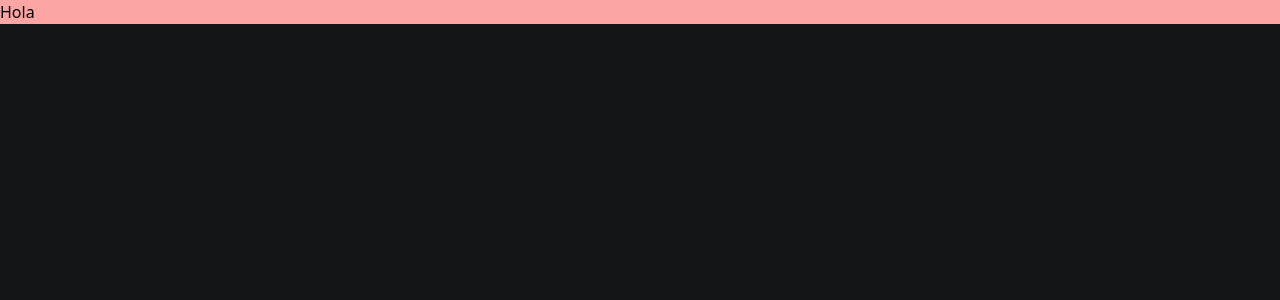
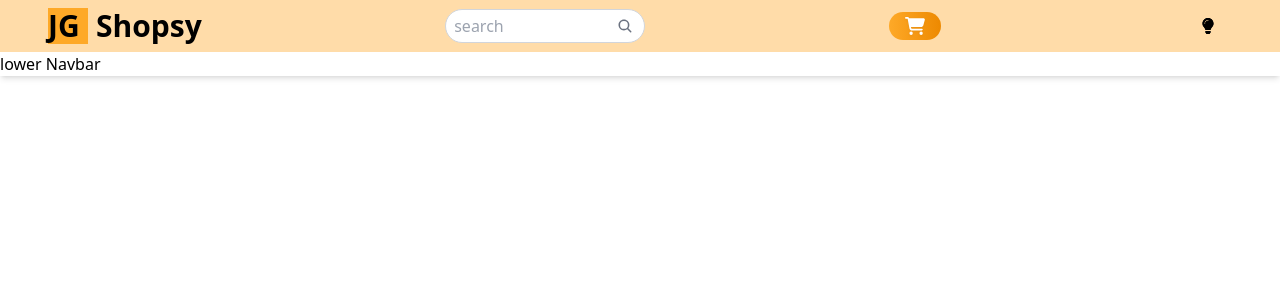
Before and after one commit to Juany313/Ecommerce, a React (Vite) app: page / in a window 1280 px wide. Shown: the top 300 px of the page. Built offline with nearby package versions, Linux system fonts and the light colour scheme.

Commit message:
NavBar en proceso

```diff
--- a/index.html
+++ b/index.html
@@ -1,12 +1,12 @@
 <!doctype html>
-<html lang="en">
+<html lang="es" class="">
   <head>
     <meta charset="UTF-8" />
     <link rel="icon" type="image/svg+xml" href="/vite.svg" />
     <meta name="viewport" content="width=device-width, initial-scale=1.0" />
     <title>Vite + React</title>
   </head>
-  <body class="bg-secondary-900">
+  <body class="">
     <div id="root"></div>
     <script type="module" src="/src/main.jsx"></script>
   </body>
--- a/src/App.jsx
+++ b/src/App.jsx
@@ -1,11 +1,11 @@
-
+import Navbar from "./components/Navbar"
 
 function App() {
 
   return (
 
-      <div className="bg-red-300">
-        Hola
+      <div className="">
+        <Navbar/>
       </div>
 
 
--- /dev/null
+++ b/src/components/DarkMode.jsx
@@ -0,0 +1,45 @@
+import React from 'react'
+
+import { FaLightbulb } from "react-icons/fa";
+import { FaRegLightbulb } from "react-icons/fa";
+
+
+const DarkMode = () => {
+    const [theme, setTheme]= React.useState(
+        localStorage.getItem("theme")? localStorage.getItem("theme"): "light"
+    );
+
+    const element = document.documentElement; // html element
+
+    React.useEffect(()=>{
+        if (theme === "dark") {
+            element.classList.add("dark")
+            localStorage.setItem("theme", "dark");
+        } else {
+            element.classList.remove("dark")
+            localStorage.setItem("theme", "ligth");
+        }
+    },[theme])
+
+
+  return (
+    <div
+    className="relative"
+    >
+        {/* light */}
+        <FaRegLightbulb
+        onClick={()=> setTheme(theme === "light"? "dark" : "light")}
+        className={`w-12 cursor-pointer transition-all duration-300 absolute right-0 z-10 ${theme === "dark"? "opacity-0": "opacity-100"}`}
+        />
+
+        {/* dark */}
+        <FaLightbulb
+        onClick={()=> setTheme(theme === "light"? "dark" : "light")}
+        className={`w-12 cursor-pointer transition-all duration-300 }`}
+        />
+
+    </div>
+  )
+}
+
+export default DarkMode
--- /dev/null
+++ b/src/components/Navbar.jsx
@@ -0,0 +1,71 @@
+
+
+import { IoSearch } from "react-icons/io5";
+import { FaCartShopping } from "react-icons/fa6";
+
+/*Components*/
+import DarkMode from "./DarkMode";
+
+const Navbar = () => {
+  return (
+    <div className="shadow-md bg-white dark:bg-gray-900 dark:text-white duration-200 relative z-40 ">
+        {/* upper Navbar */}
+        <div className="bg-primary/40 py-2">
+            <div className="container flex justify-between items-center">
+                <div>
+                    <a href="#"
+                    className='font-bold text-2xl sm:text-3xl flex gap-2 '
+                    >
+                        <div className='w-10 uppercase bg-primary'>
+                            JG
+                        </div>
+                        Shopsy
+                    </a>
+                </div>
+
+                {/*  search bar  */}
+                <div
+                className="flex justify-between items-center gap-4 "
+                >
+                    <div
+                    className='relative group hidden sm:block'
+                    >
+                        <input
+                        type="text"
+                        placeholder='search'
+                        className='w-[200px] sm:w-[200px] group-hover:w-[300px]
+                         transition-all duration-300 rounded-full border border-gray-300
+                         px-2 py-1 focus:outline-none focus:border-1 focus:border-primary'
+                        />
+                        <IoSearch
+                        className="text-gray-500 group-hover:text-primary absolute top-1/2 -translate-y-1/2 right-3"
+                        />
+                    </div>
+                </div>
+
+                {/* Order button */}
+                <button
+                onClick={()=> alert("Ordening not available yet")}
+                className="bg-gradient-to-r from-primary to-secondary transition-all duration-200 text-white py-1 px-4 rounded-full flex items-center gap-3 group"
+                >
+                    <span
+                    className="group-hover:block hidden transition-all duration-200"
+                    >Order</span>
+                    <FaCartShopping
+                    className="text-xl text-white drop-shadow-sm cursor-pointer "
+                    />
+                </button>
+                <div>
+                    <DarkMode/>
+                </div>
+                {/* Dark Switch */}
+
+            </div>
+        </div>
+        lower Navbar
+        {/* <div></div> */}
+    </div>
+  )
+}
+
+export default Navbar;
--- a/tailwind.config.js
+++ b/tailwind.config.js
@@ -4,13 +4,19 @@ export default {
     "./index.html",
     "./src/**/*.{js,ts,jsx,tsx}",
   ],
+  darkMode: "class",
   theme: {
     extend: {
       colors: {
-        primary: "#EE6C4D",
-        secondary: {
-          100:"#1E1F25",
-          900: "#131517"
+        primary: "#fea928",
+        secondary:"#ed8900"
+      },
+      container: {
+        center: true,
+        padding: {
+          DEFAULT: "1rem",
+          sm: "3rem"
+
         }
       }
     },
```
Also changed, not shown: package.json (+7 -1 lines), 1 other file (tests, documents, lock files or other folders).
